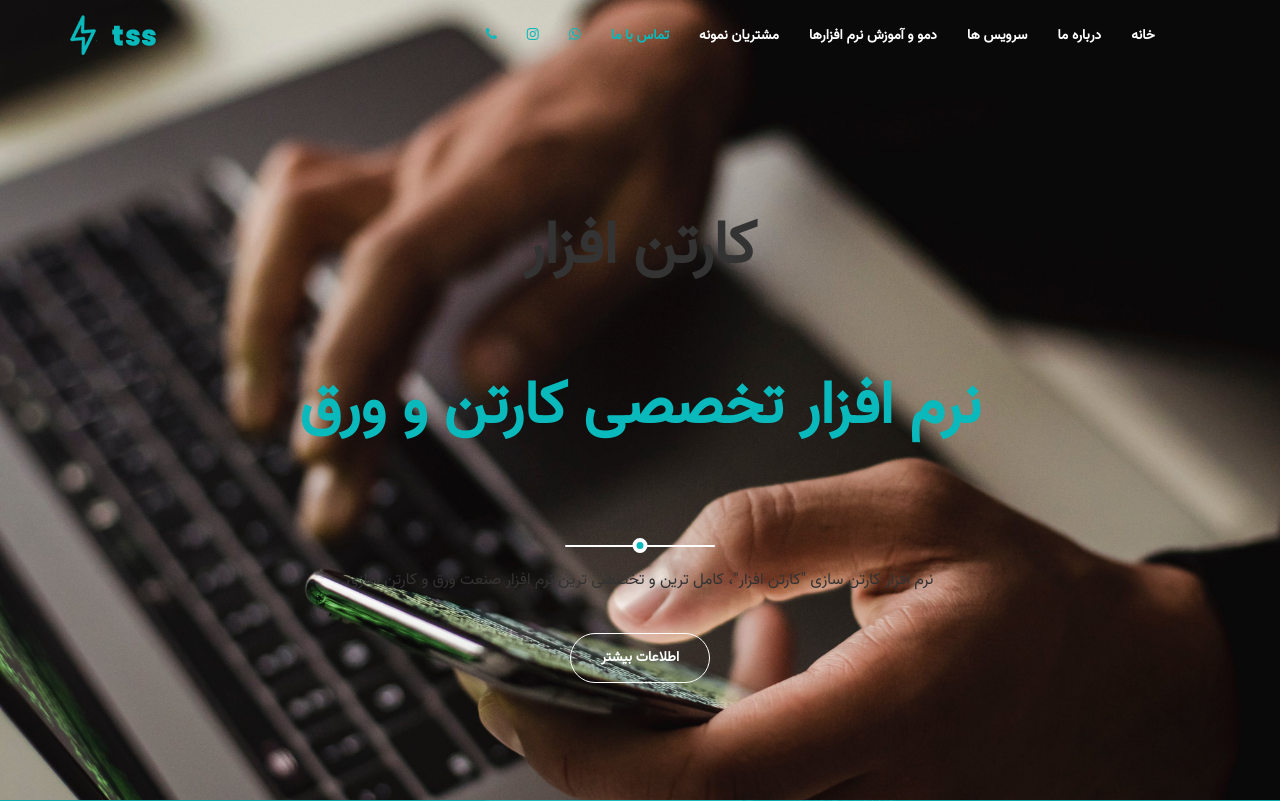
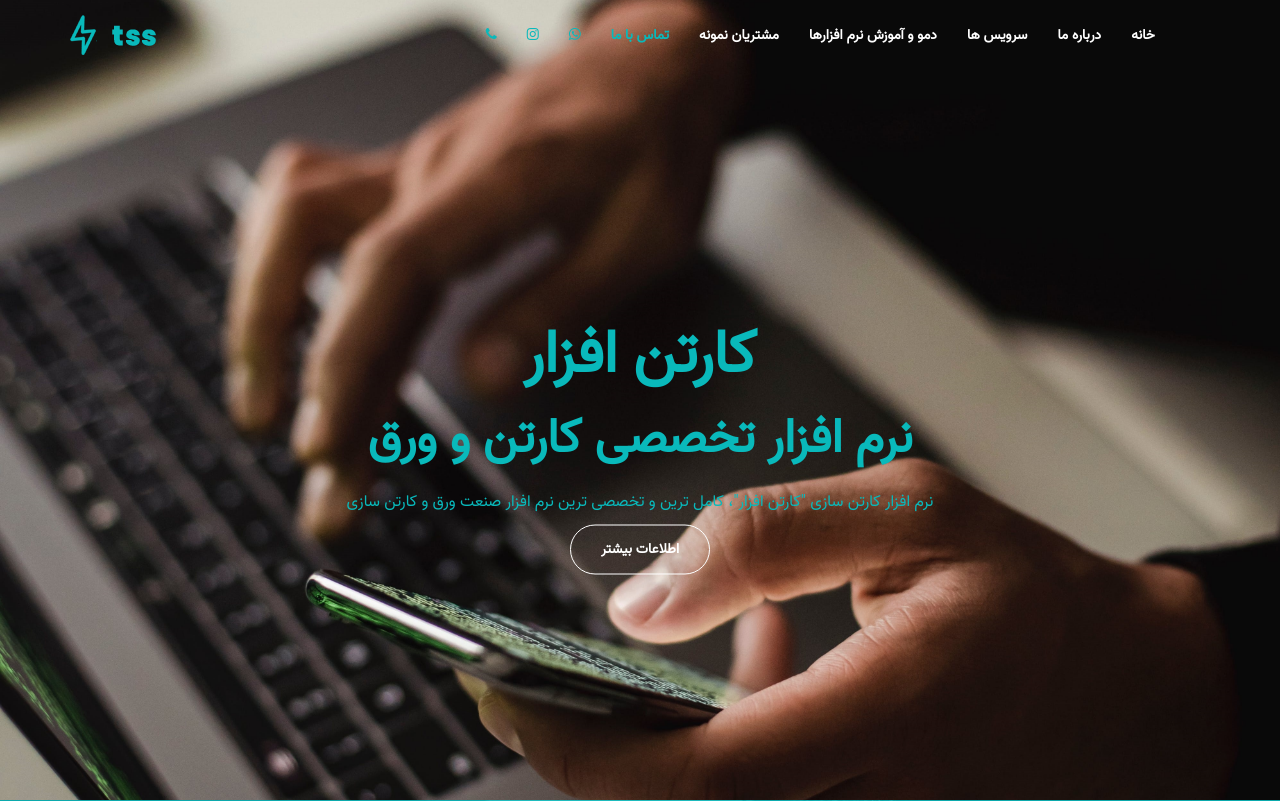
Before and after one commit to mehrdadhamidi2002/CartonAfzar, a Django app: page / in a window 1280 px wide. Shown: the top 801 px of the page. Run offline with Django 4.2, Linux system fonts and the light colour scheme; some libraries are stand-ins or nearby versions.

Commit message:
correcting theme header font

```diff
--- a/tss/templates/index.html
+++ b/tss/templates/index.html
@@ -17,16 +17,17 @@
                     <div class="col-sm-8 col-sm-offset-2 text-center">
                         <div class="header-content">
                             <div class="header-content-inner">
-                                <div class="section-title">
-                                    <h1 class="section-title-divider animated zoomIn"> کارتن افزار
-                                        <br />
-                                        <br />
-                                        <span class="primary-color"> نرم افزار تخصصی کارتن و ورق </span>
-                                        <br />
+                                <div class="secton-title">
+                                    <h1 class="primary-color"> کارتن افزار
+                                            <br />
+                                        <span style="font-size: 1cap;" class="primary-color"> نرم افزار تخصصی کارتن
+                                            و
+                                            ورق </span>
                                         <br />
                                     </h1>
-                                    <p>
-                                        نرم افزار کارتن سازی "کارتن افزار"، کامل ترین و تخصصی ترین نرم افزار صنعت ورق و
+                                    <p class="primary-color">
+                                        نرم افزار کارتن سازی "کارتن افزار"، کامل ترین و تخصصی ترین نرم افزار صنعت
+                                        ورق و
                                         کارتن سازی
                                     </p>
                                 </div>
```
